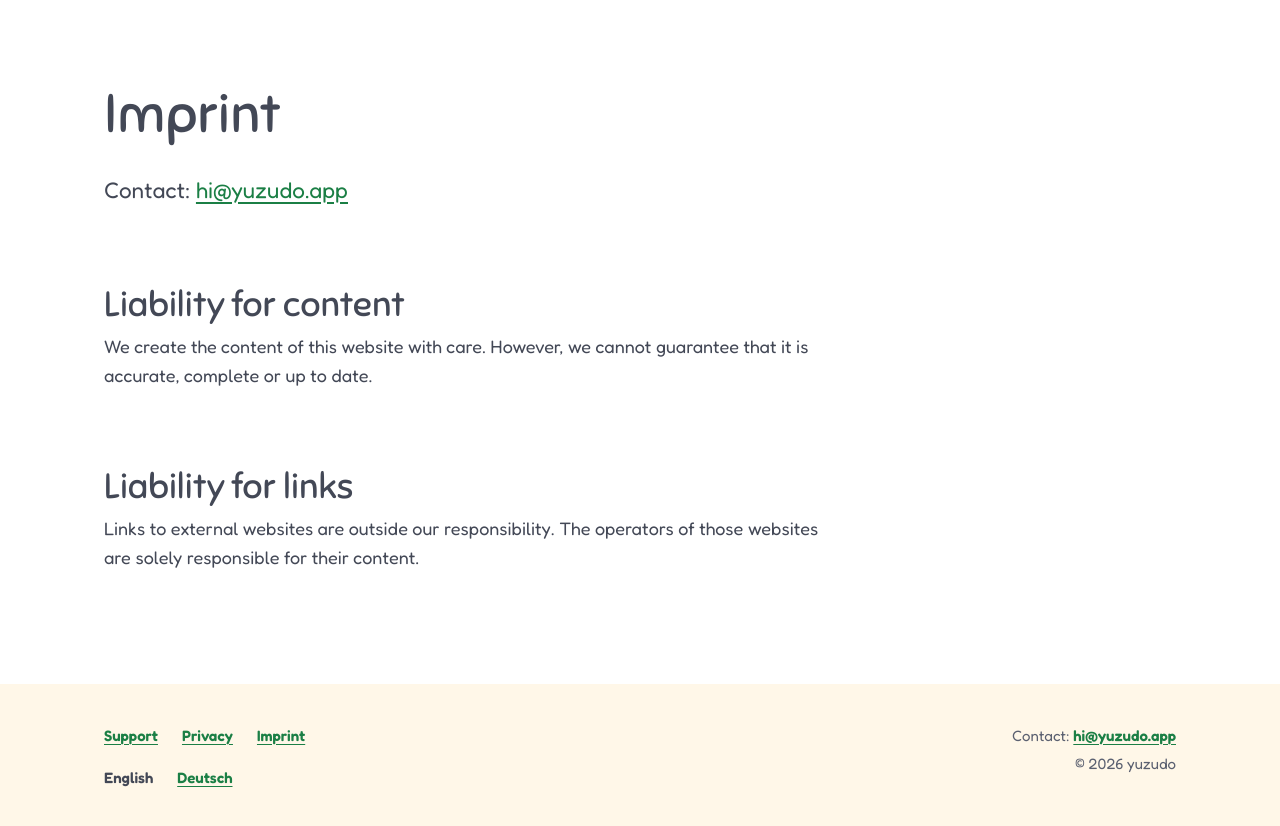
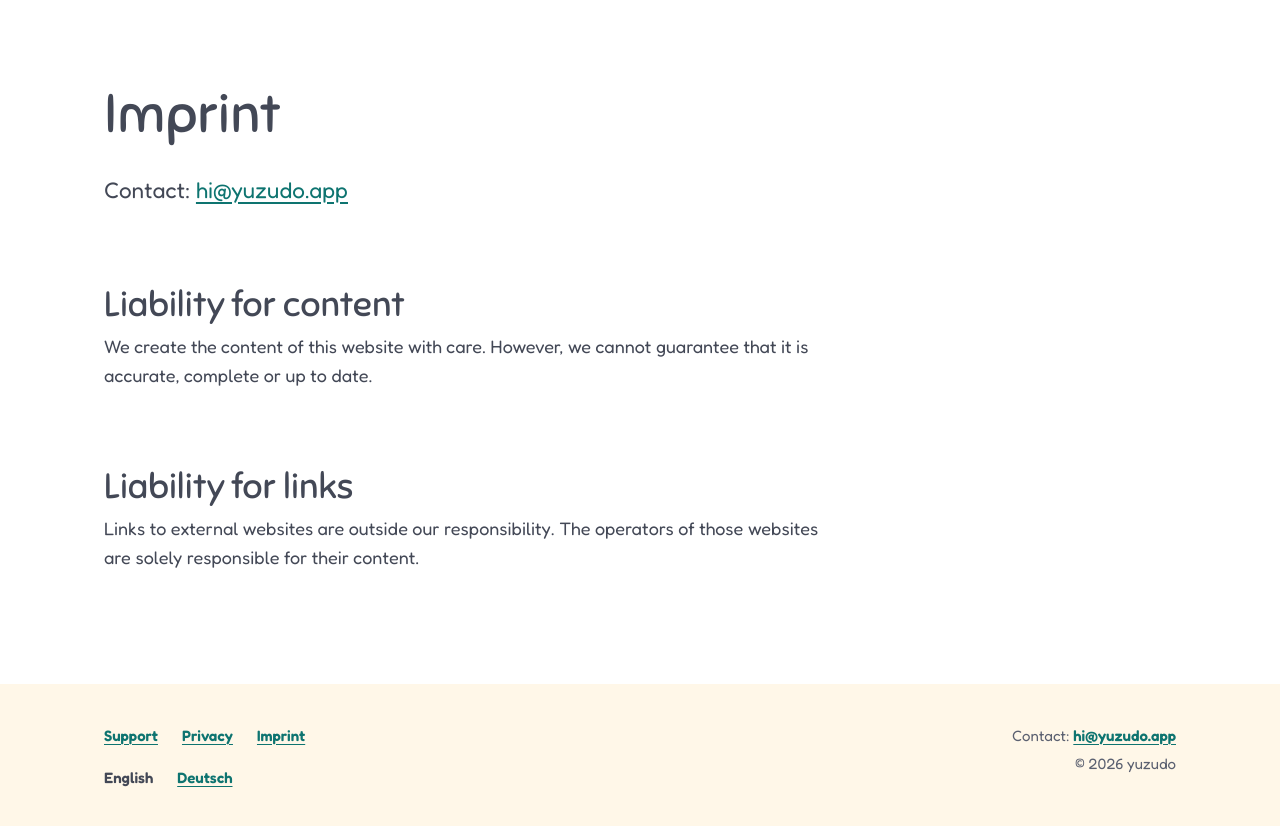
Before and after one commit to ayx-a51/yuzudo-site, a plain HTML site: page imprint/index.html in a window 1280 px wide. Shown: the part 60-886 px from the top of the page. Drawn offline with Linux system fonts and the light colour scheme.

Commit message:
Teal instead of garden green, as in the app
The app's UI colour is now deep teal #0E7470 (the icon's ground), so the
site's buttons and links follow: --teal on light grounds, --teal-light
#45B8AE on soil. Screenshots and the social preview re-rendered.

Co-Authored-By: Claude Opus 5.5 <noreply@anthropic.com>

```diff
--- a/css/site.css
+++ b/css/site.css
@@ -48,8 +48,8 @@
   /* brand */
   --white: #FFFFFF;
   --slate: #434856;
-  --green: #1B7F45;          /* garden green: buttons and links on light grounds */
-  --green-light: #53C683;    /* same hue (145°), lighter: links and buttons on soil */
+  --teal: #0E7470;           /* deep teal, the app's UI colour and icon ground: buttons and links on light grounds */
+  --teal-light: #45B8AE;     /* the app's teal for dark grounds: links and buttons on soil (7.4:1) */
   --gold: #F8A600;           /* yuzu gold: general accent; fills with slate text or decoration, never text on white */
   --plus: #A3354A;           /* cranberry: yuzudo+ only and always; fills with white text */
   --plus-mark: #A3354A;      /* yuzudo+ text and thin marks (lighter on dark grounds) */
@@ -60,8 +60,8 @@
   --bg: var(--white);
   --text: var(--slate);
   --muted: #5B6070;
-  --link: var(--green);
-  --btn: var(--green);
+  --link: var(--teal);
+  --btn: var(--teal);
   --on-btn: var(--white);
   --surface: var(--paper);
   --line: #EFE2CA;
@@ -92,8 +92,8 @@
     --bg: var(--soil);
     --text: var(--paper);
     --muted: #CFC4B4;
-    --link: var(--green-light);
-    --btn: var(--green-light);
+    --link: var(--teal-light);
+    --btn: var(--teal-light);
     --on-btn: var(--soil);
     --surface: #2A221E;
     --line: #3D332D;
```
Also changed, not shown: img/screens/home_de.webp, img/screens/home_free_light.webp, img/screens/home_plus_dark.webp, img/screens/run_ripe.webp, img/screens/stats_quarter.webp, img/screens/stats_week.webp, og.png.
